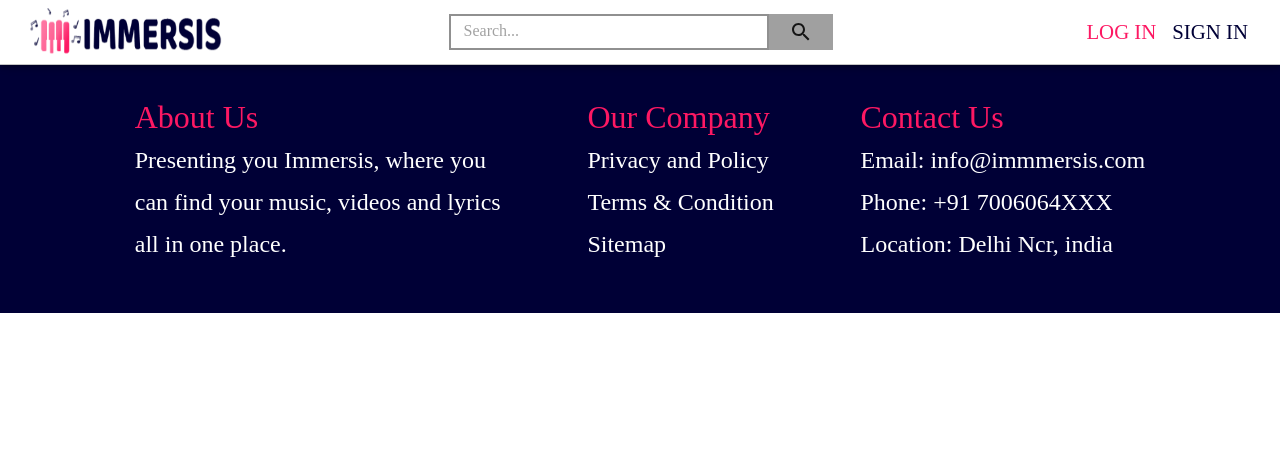
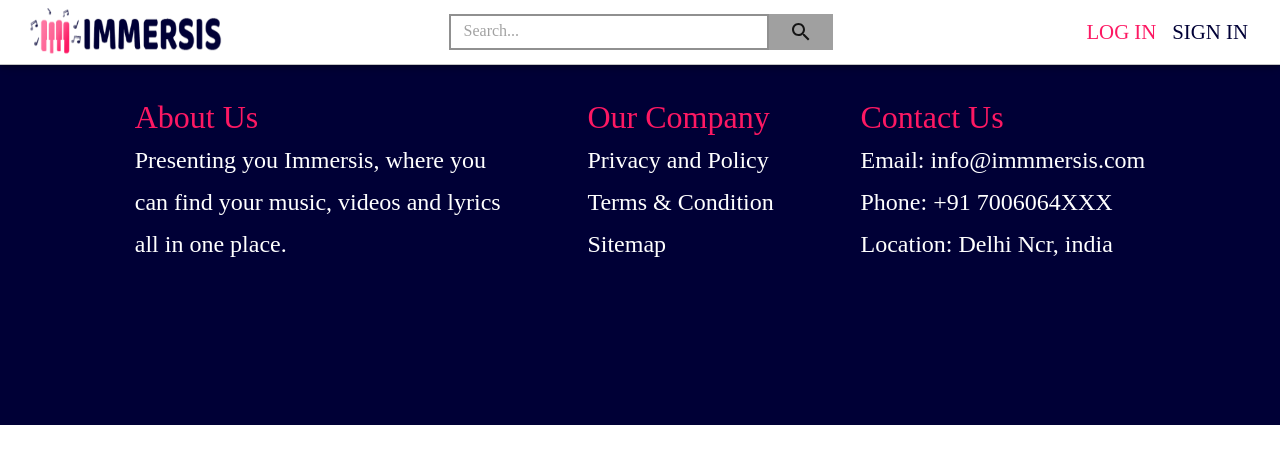
Before and after one commit to pesto-students/song-finder-frontend-f3-beta-2, a React (Create React App) app: page /history in a window 1280 px wide. Shown: the top 464 px of the page. Built offline with nearby package versions, Linux system fonts and the light colour scheme; no server answers; a web font is replaced by a local one.

Commit message:
fix footer padding

```diff
--- a/src/components/UI/Footer.js
+++ b/src/components/UI/Footer.js
@@ -8,13 +8,13 @@ const useStyles = makeStyles((theme) => ({
     footer: {
         backgroundColor: colors.secondaryColor,
         maxWidth: '100vw',
-        padding: '3rem',
+        padding: '3rem 3rem 20vh',
         marginTop: '3rem',
         direction: 'row',
         justifyContent: 'space-evenly',
         alignItems: 'center',
         [theme.breakpoints.down('md')]: {
-            padding: '1rem',
+            padding: '1rem 1rem 15vh',
             marginTop: '1rem',
             direction: 'row',
             justifyContent: 'space-evenly',
```
